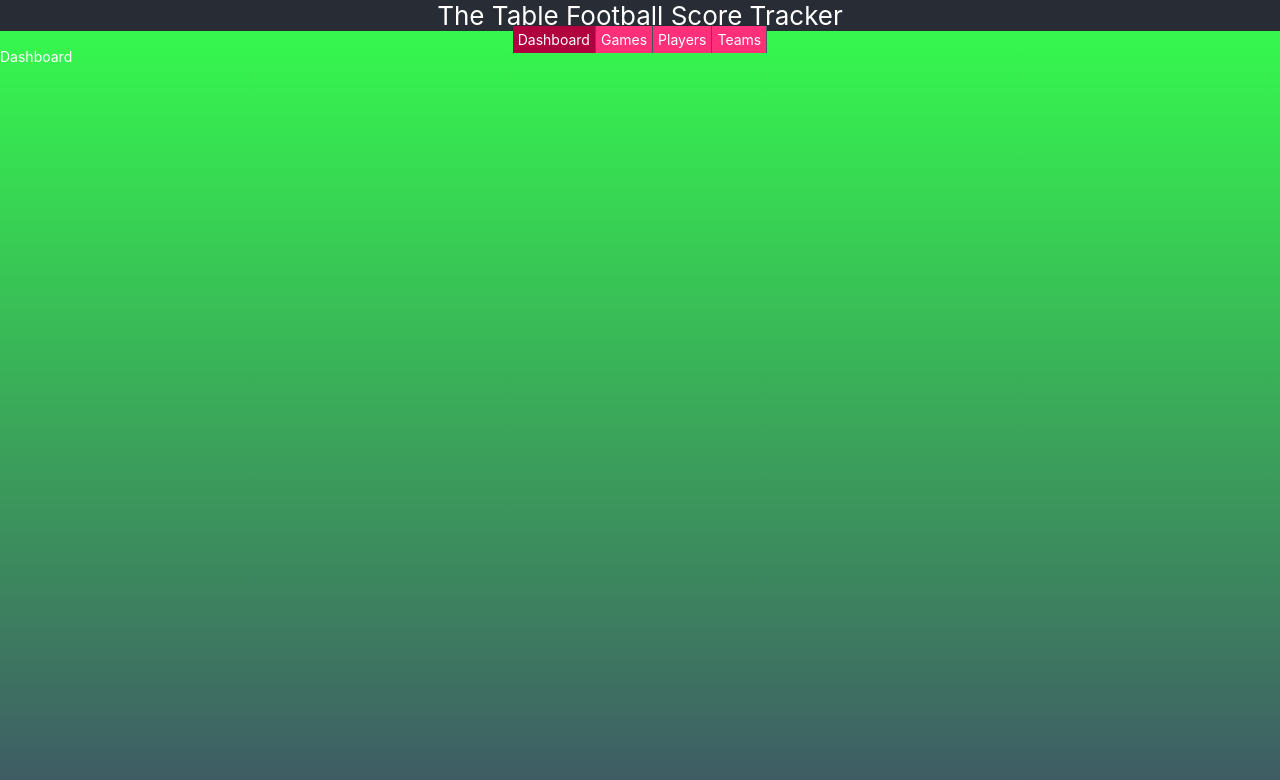
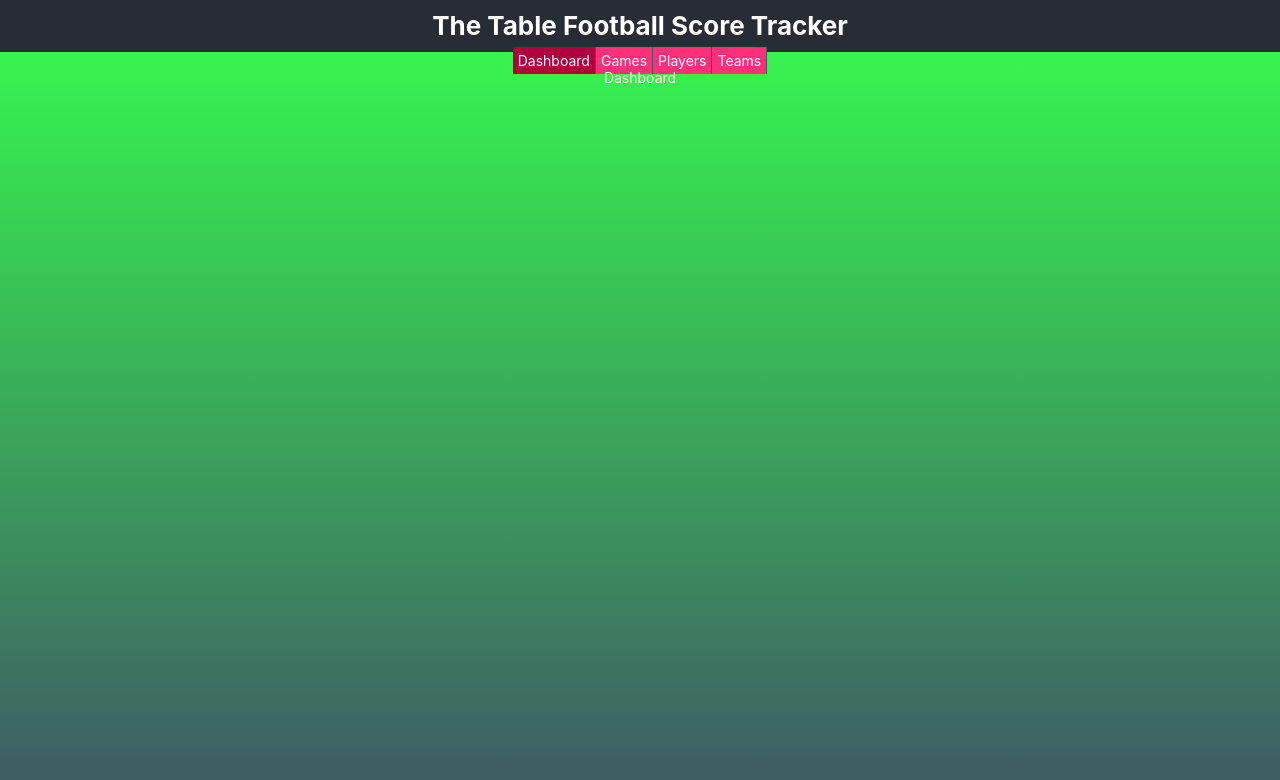
Before and after one commit to creativecomposer/table-football-ui, a React (Create React App) app: page /#/dashboard in a window 1280 px wide. Shown: the top 780 px of the page. Built offline with nearby package versions, Linux system fonts and the light colour scheme.

Commit message:
Update styles for App component

```diff
--- a/src/App.scss
+++ b/src/App.scss
@@ -1,11 +1,19 @@
 @import 'stylesheets/abstracts/variables';
 
 .App-header {
+  align-items: center;
   background-color: #282c34;
+  color: $whiteColor;
   display: flex;
   flex-direction: column;
+  font-size: calc(10px + 2vmin);
+  font-weight: 700;
+  justify-content: center;
+  line-height: 2;
+}
+
+.main {
   align-items: center;
+  display: flex;
   justify-content: center;
-  font-size: calc(10px + 2vmin);
-  color: $whiteColor;
 }
--- a/src/App.tsx
+++ b/src/App.tsx
@@ -12,7 +12,7 @@ function App() {
       </header>
       <HashRouter>
         <Navigation />
-        <main role="main">
+        <main role="main" className="main">
           <AppRoutes />
         </main>
       </HashRouter>
```
